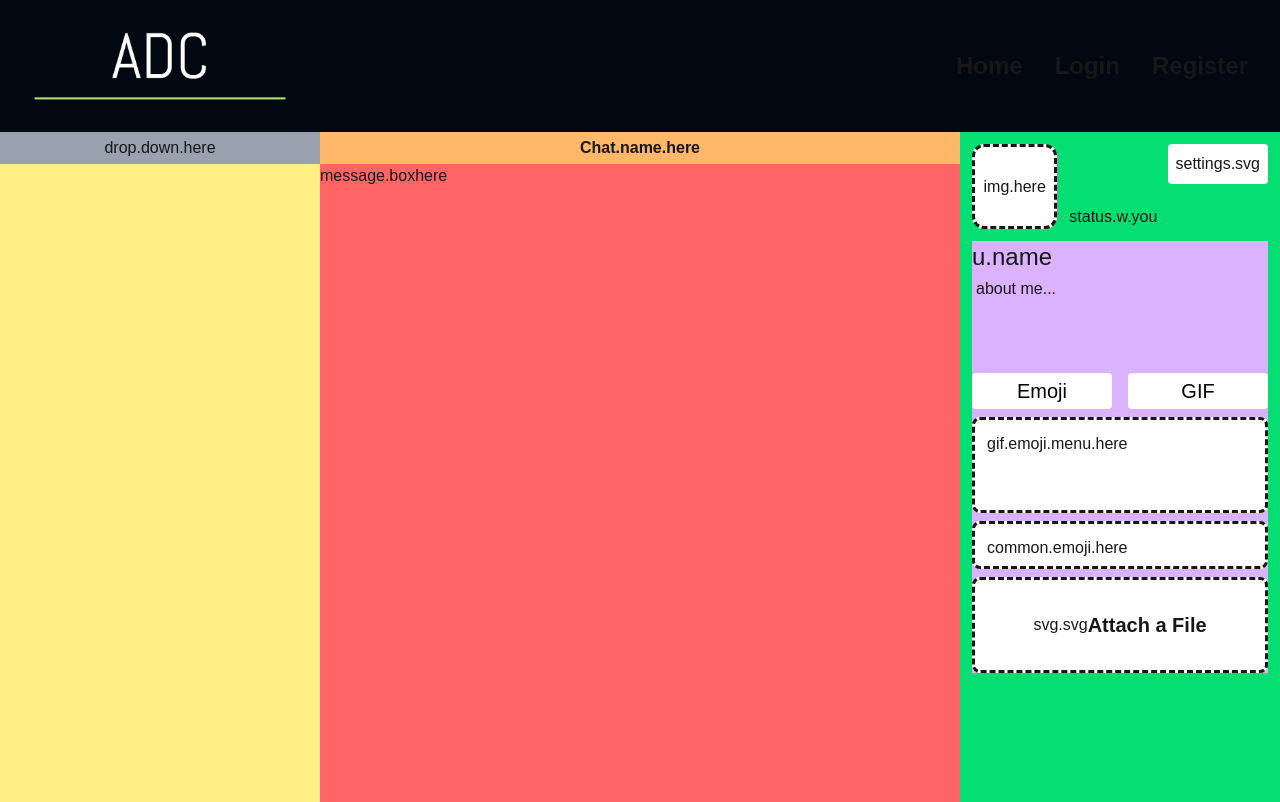
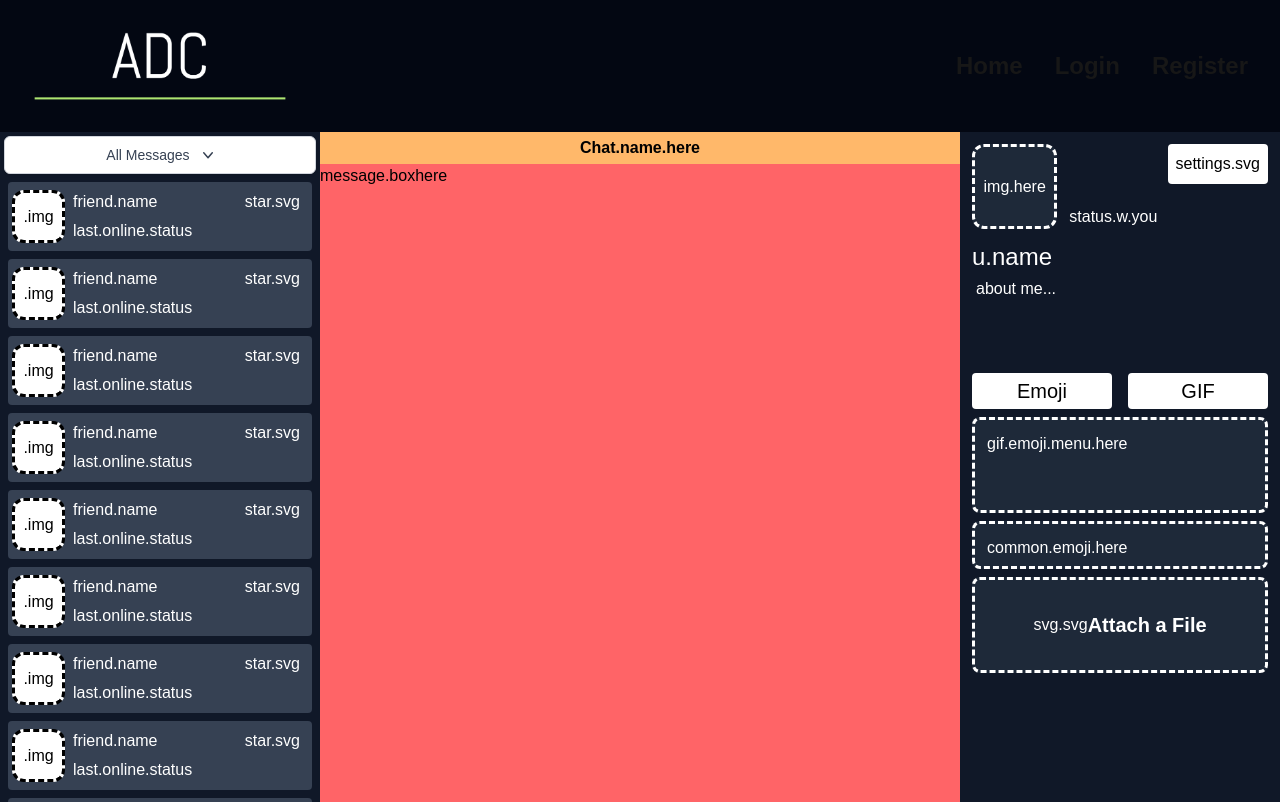
Before and after one commit to deividasdul/ADC, a Next.js app: page /coms in a window 1280 px wide. Shown: the top 802 px of the page. Built offline with nearby package versions, Linux system fonts and the light colour scheme.

Commit message:
coms page p2

```diff
--- /dev/null
+++ b/app/components/ComsLeftDropDown.tsx
@@ -0,0 +1,70 @@
+"use client";
+
+import React, { useState, useRef, useEffect } from 'react';
+
+const options = ['All Messages', 'Friends Only', 'Strangers Only'];
+
+const Dropdown: React.FC = () => {
+  const [isOpen, setIsOpen] = useState(false);
+  const [selected, setSelected] = useState<string>(options[0]);
+  const dropdownRef = useRef<HTMLDivElement>(null);
+
+  // Close dropdown if clicked outside
+  useEffect(() => {
+    const handleClickOutside = (event: MouseEvent) => {
+      if (dropdownRef.current && !dropdownRef.current.contains(event.target as Node)) {
+        setIsOpen(false);
+      }
+    };
+
+    document.addEventListener('mousedown', handleClickOutside);
+    return () => document.removeEventListener('mousedown', handleClickOutside);
+  }, []);
+
+  const handleSelect = (option: string) => {
+    setSelected(option);
+    setIsOpen(false);
+  };
+
+  return (
+    <div className="relative inline-block w-full px-1 text-left" ref={dropdownRef}>
+      <button
+        onClick={() => setIsOpen((prev) => !prev)}
+        className="inline-flex w-full rounded-md border justify-center border-gray-300 shadow-sm px-4 py-2 bg-white text-sm font-medium text-gray-700 hover:bg-gray-50"
+      >
+        {selected}
+        <svg
+          className="-mr-1 ml-2 h-5 w-5"
+          xmlns="http://www.w3.org/2000/svg"
+          viewBox="0 0 20 20"
+          fill="currentColor"
+        >
+          <path
+            fillRule="evenodd"
+            d="M5.23 7.21a.75.75 0 011.06.02L10 11.584l3.71-4.354a.75.75 0 111.14.976l-4.25 5a.75.75 0 01-1.14 0l-4.25-5a.75.75 0 01.02-1.06z"
+            clipRule="evenodd"
+          />
+        </svg>
+      </button>
+
+      {isOpen && (
+        <div className="absolute left-0 w-full mt-2 rounded-md shadow-lg bg-white ring-1 ring-black ring-opacity-5 z-10">
+          <div className="py-1" role="menu" aria-orientation="vertical">
+            {options.map((option) => (
+              <button
+                key={option}
+                onClick={() => handleSelect(option)}
+                className="w-full text-left px-4 py-2 text-sm text-gray-700 hover:bg-blue-200"
+                role="menuitem"
+              >
+                {option}
+              </button>
+            ))}
+          </div>
+        </div>
+      )}
+    </div>
+  );
+};
+
+export default Dropdown;
--- /dev/null
+++ b/app/components/ComsLeftFriendList.tsx
@@ -0,0 +1,37 @@
+import React from "react";
+
+const ComsLeftFriendList = () => {
+
+
+  return (
+    <>
+      <div className="w-full my-1 px-2">
+        <div className="bg-gray-700 rounded px-1 py-2">
+          <div className="flex">
+            <div className="w-16 flex justify-center items-center bg-white aspect-square rounded-xl border border-dashed text-black border-3 border-black border-lg">
+              .img
+            </div>
+            <div className="px-2 flex flex-col w-full justify-between">
+              <div className="flex w-full">
+                <div className="w-4/5">
+                  friend.name
+                </div>
+                <div className="w-1/5 flex justify-end items-center">
+                  star.svg
+                </div>
+              </div>
+              <div className="flex">
+                last.online.status
+              </div>
+            </div>
+
+          </div>
+
+        </div>
+
+      </div>
+    </>
+  )
+};
+
+export default ComsLeftFriendList;
--- a/app/coms/page.tsx
+++ b/app/coms/page.tsx
@@ -1,18 +1,28 @@
 import React from "react";
 
-import LoginDiv from "../components/LoginDiv";
+import ComsLeftDropDown from "../components/ComsLeftDropDown";
+import ComsLeftFriendList from "../components/ComsLeftFriendList";
 
-const Login = () => {
+const Coms = () => {
   return (
     <>
-      <div className="flex bg-white h-200">
-        <div className="hidden md:block md:w-1/4 bg-yellow-200">
-          <div className="flex w-full justify-center items-center bg-gray-400 py-1">
-             <button> drop.down.here</button>
+      <div className="flex  h-200 text-white">
+        {/* left */}
+        <div className="hidden md:block md:w-1/4  text-black">
+          <div className="flex w-full justify-center items-center py-1">
+           <ComsLeftDropDown />
+          </div>
+          <div className="flex flex-col h-200 text-white overflow-y-scroll">
+            <ComsLeftFriendList /><ComsLeftFriendList /><ComsLeftFriendList /><ComsLeftFriendList />
+            <ComsLeftFriendList /><ComsLeftFriendList /><ComsLeftFriendList /><ComsLeftFriendList />
+            <ComsLeftFriendList /><ComsLeftFriendList /><ComsLeftFriendList /><ComsLeftFriendList />
+            <ComsLeftFriendList /><ComsLeftFriendList /><ComsLeftFriendList /><ComsLeftFriendList />
+            <ComsLeftFriendList /><ComsLeftFriendList /><ComsLeftFriendList /><ComsLeftFriendList />
           </div>
         </div>
 
-        <div className="w-full md:w-2/4 bg-red-400">
+        {/* center */}
+        <div className="w-full md:w-2/4 bg-red-400 text-black">
           <div className="w-full flex justify-center items-center bg-orange-300 py-1">
             <p><strong>Chat.name.here</strong></p>
           </div>
@@ -22,13 +32,15 @@ const Login = () => {
           </div>
         </div>
 
-        <div className="hidden md:block w-1/4 bg-green-400">
 
-          <div className="flex bh-yellow-200 ">
+        {/* right */}
+        <div className="hidden md:block w-1/4 ">
+
+          <div className="flex  ">
 
             <div className="w-4/5 lg:w-2/3 ">
               <div className="flex">
-                <div className="flex lg:w-2/5 items-center justify-center bg-white m-3 aspect-square rounded-xl border-dashed border-3">
+                <div className="flex lg:w-2/5 items-center justify-center bg-gray-800 m-3 aspect-square rounded-xl text-white border-white border-dashed border-3">
                   img.here
                 </div>
                 <div className="mt-auto mb-3">
@@ -40,7 +52,7 @@ const Login = () => {
             <div className="w-1/5 lg:w-1/3 ">
               <div className="flex  flex-col  my-3 mr-3 ">
                 <div className="flex justify-end mb-1 ">
-                  <button className=" rounded p-2 bg-white ">settings.svg</button>
+                  <button className=" rounded p-2 bg-white text-black ">settings.svg</button>
                 </div>
 
               </div>
@@ -49,21 +61,21 @@ const Login = () => {
           </div>
 
           <div className="px-3 pb-3">
-            <div className="flex flex-col bg-purple-300">
+            <div className="flex flex-col">
               <p className="text-2xl pb-1">u.name</p>
               <p className="h-24 px-1"> about me... </p>
               <div className="flex">
-                <button className="w-1/2 text-black bg-white hover:bg-blue-200 rounded mr-2 mb-2 text-xl py-1">Emoji</button>
-                <button className="w-1/2 text-black bg-white hover:bg-blue-200 rounded ml-2 mb-2 text-xl py-1">GIF</button>
+                <button className="w-1/2 text-black bg-white hover:bg-blue-400 rounded mr-2 mb-2 text-xl py-1">Emoji</button>
+                <button className="w-1/2 text-black bg-white hover:bg-blue-400 rounded ml-2 mb-2 text-xl py-1">GIF</button>
               </div>
-              <div className=" bg-white w-full p-3 rounded-lg  h-24 border-dashed border-3">
+              <div className=" bg-gray-800 w-full p-3 rounded-lg h-24 border-dashed border-3">
                 gif.emoji.menu.here
               </div>
-              <div className=" bg-white w-full p-3 rounded-lg mt-2 h-12 border-dashed border-3">
+              <div className=" bg-gray-800 w-full p-3 rounded-lg mt-2 h-12 border-dashed border-3">
                 common.emoji.here
               </div>
 
-              <div className="flex justify-center items-center bg-white w-full p-3 rounded-lg mt-2 h-24 border-dashed border-3">
+              <div className="flex justify-center items-center bg-gray-800 w-full p-3 rounded-lg mt-2 h-24 border-dashed border-3">
                 <div>svg.svg </div>
                 <div className="text-xl font-bold">Attach a File</div>
               </div>
@@ -78,4 +90,4 @@ const Login = () => {
   );
 };
 
-export default Login;
+export default Coms;
--- a/app/register/page.tsx
+++ b/app/register/page.tsx
@@ -4,7 +4,6 @@ import LoginDiv from "../components/LoginDiv";
 
 const Register = () => {
   return  <>
-  <h1>Register</h1>;
     <LoginDiv
 
       loadLoginPage={false}
```
